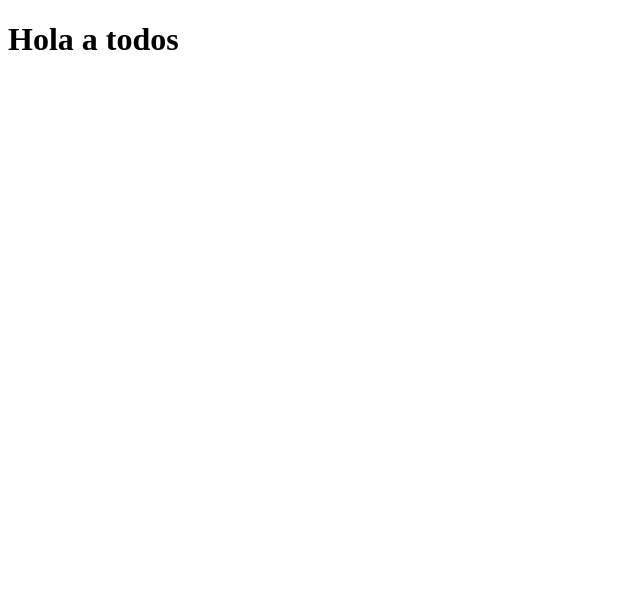
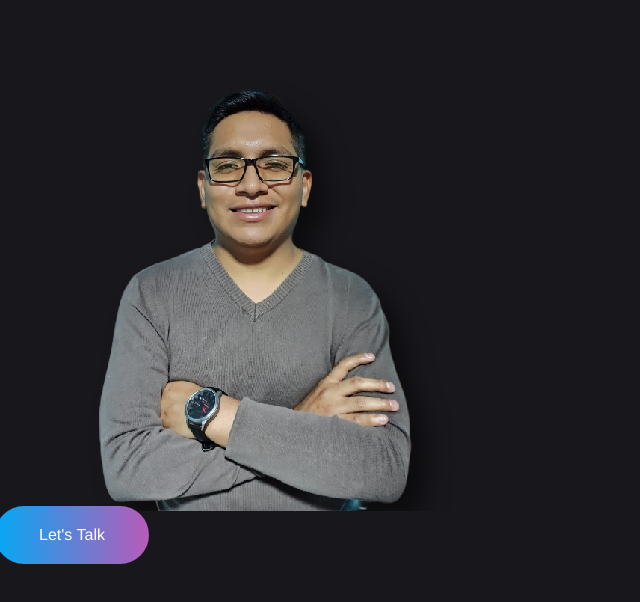
Before and after one commit to luzelcas96/portfolio-full-stack, a React (Create React App) app: page / in a window 1280 px wide. Shown: the top 602 px of the page, without its empty margins (0-640 px from the left). Built offline with nearby package versions, Linux system fonts and the light colour scheme.

Commit message:
ADD: button component

```diff
--- a/public/index.html
+++ b/public/index.html
@@ -3,7 +3,7 @@
   <head>
     <meta charset="utf-8" />
     <meta name="viewport" content="width=device-width, initial-scale=1" />
-    <link rel="shortcut icon" href="assets/icons/450_1000-removebg-preview.png" type="image/x-icon"/>
+    <link rel="shortcut icon" href="assets/icons/yochi.png" type="image/x-icon"/>
     <meta
       name="description"
       content="Portfolio Web Personal Luis Zelada Castrejon "
--- a/src/App.js
+++ b/src/App.js
@@ -1,8 +1,13 @@
+import ButtonTalk from "./components/Button/button";
+
 function App() {
   return (
-    <div>
-     <h1> Hola a todos</h1>
-    </div>
+    <>
+      <div>
+        <img src="assets/images/perfil.png" alt="Peerfil Luis Zelada "/>
+      </div>
+      <ButtonTalk children="Let's talk"/>
+    </>
   );
 }
 
--- /dev/null
+++ b/src/components/Button/button.js
@@ -0,0 +1,9 @@
+import * as S from "./styles";
+
+function ButtonTalk({children}) {
+  return (
+    <S.TalkButton>{children}</S.TalkButton>
+  )
+}
+
+export default ButtonTalk;
--- /dev/null
+++ b/src/components/Button/index.js
@@ -0,0 +1,3 @@
+import Button from "./button";
+
+export default Button;
--- /dev/null
+++ b/src/components/Button/styles.js
@@ -0,0 +1,61 @@
+import styled from "@emotion/styled";
+import { fonts } from "../../styles";
+
+
+const TalkButton = styled.button`
+  text-decoration: none;
+  position: absolute;
+  border: none;
+  font-family: ${fonts.primary};
+  text-transform: capitalize;
+  font-size: 1rem;
+  color: #fff;
+  cursor: pointer;
+  width: 9em;
+  height: 3em;
+  line-height: 2rem;
+  text-align: center;
+  background: linear-gradient(90deg,#03a9f4,#f441a5,#ffeb3b,#03a9f4);
+  background-size: 300%;
+  border-radius: 30px;
+  z-index: 1;
+
+  &:hover {
+    animation: ani 8s linear infinite;
+    border: none;
+  }
+
+  @keyframes ani {
+    0% {
+     background-position: 0%;
+    }
+
+    100% {
+     background-position: 400%;
+    }
+  }
+
+  &:before {
+    content: '';
+    position: absolute;
+    top: -5px;
+    left: -5px;
+    right: -5px;
+    bottom: -5px;
+    z-index: -1;
+    background: linear-gradient(90deg,#03a9f4,#f441a5,#ffeb3b,#03a9f4);
+    background-size: 400%;
+    border-radius: 35px;
+    transition: 1s;
+  }
+
+  &:hover::before {
+    filter: blur(20px);
+  }
+
+  &:active {
+    background: linear-gradient(32deg,#03a9f4,#f441a5,#ffeb3b,#03a9f4);
+  }
+`;
+
+export {TalkButton};
--- a/src/index.js
+++ b/src/index.js
@@ -1,11 +1,15 @@
+import { Global } from '@emotion/react';
 import React from 'react';
 import ReactDOM from 'react-dom/client';
 import App from './App';
+import { reset, global} from './styles';
 
 
 const root = ReactDOM.createRoot(document.getElementById('root'));
 root.render(
   <React.StrictMode>
+    <Global styles={reset} />
+    <Global styles={global} />
     <App />
   </React.StrictMode>
 );
--- a/src/styles/colors.js
+++ b/src/styles/colors.js
@@ -10,7 +10,9 @@ export const colors = {
   orange: {
     300: "#F98B5B"
   },
-
-  background: "#E5E5E5",
+  black: {
+    500: "#18171C"
+  },
+  background: "#18171C",
   white: "#FFFFFF",
 };
--- a/src/styles/global.js
+++ b/src/styles/global.js
@@ -78,7 +78,7 @@ export const global = css`
     font-size: 1rem;
     line-height: 1.5rem;
     font-family: ${fonts.primary};
-    color: ${colors.gray[900]};
+    color: ${colors.black[900]};
     background-color: ${colors.background};
   }
 `;
```
Also changed, not shown: public/assets/icons/yochi.png (renamed from public/assets/icons/450_1000-removebg-preview.png), public/assets/images/perfil.png (renamed from public/assets/images/Captura de pantalla de 2022-06-17 00-23-4-fococlipping-standard.png).
